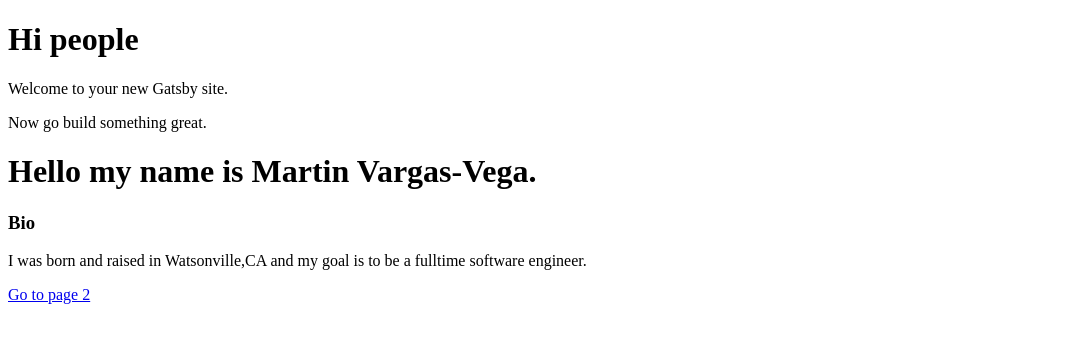
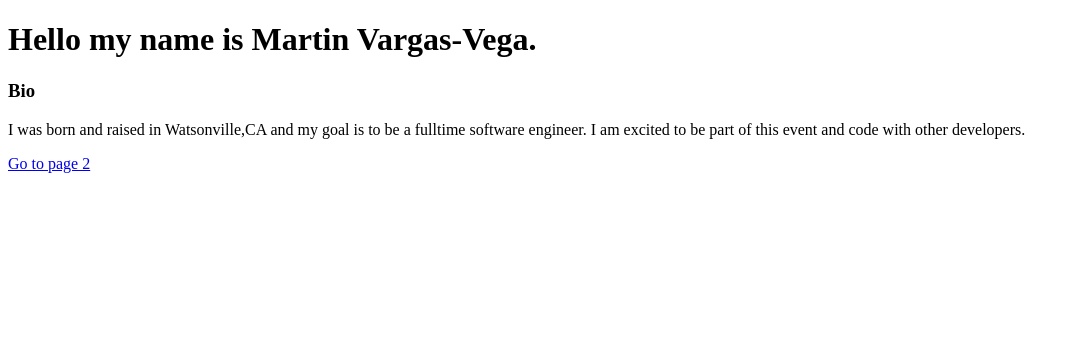
Before and after one commit to mvargasvega/Jam_Intro, a Gatsby site: page / in a window 1280 px wide. Shown: the whole page, without its empty margins (0-1076 px from the left). Built offline with nearby package versions, Linux system fonts and the light colour scheme; Gatsby itself is replaced by a stand-in of ours.

Commit message:
Modified first page

```diff
--- a/src/pages/index.js
+++ b/src/pages/index.js
@@ -3,12 +3,13 @@ import Link from 'gatsby-link'
 
 const IndexPage = () => (
   <div>
-    <h1>Hi people</h1>
-    <p>Welcome to your new Gatsby site.</p>
-    <p>Now go build something great.</p>
+
     <h1> Hello my name is Martin Vargas-Vega.</h1>
     <h3>Bio</h3>
-    <p> I was born and raised in Watsonville,CA and my goal is to be a fulltime software engineer.</p>
+    <p> I was born and raised in Watsonville,CA and my goal is to be a fulltime software engineer.
+    I am excited to be part of this event and code with other developers.
+    </p>
+
     <Link to="/page-2/">Go to page 2</Link>
   </div>
 )
```
